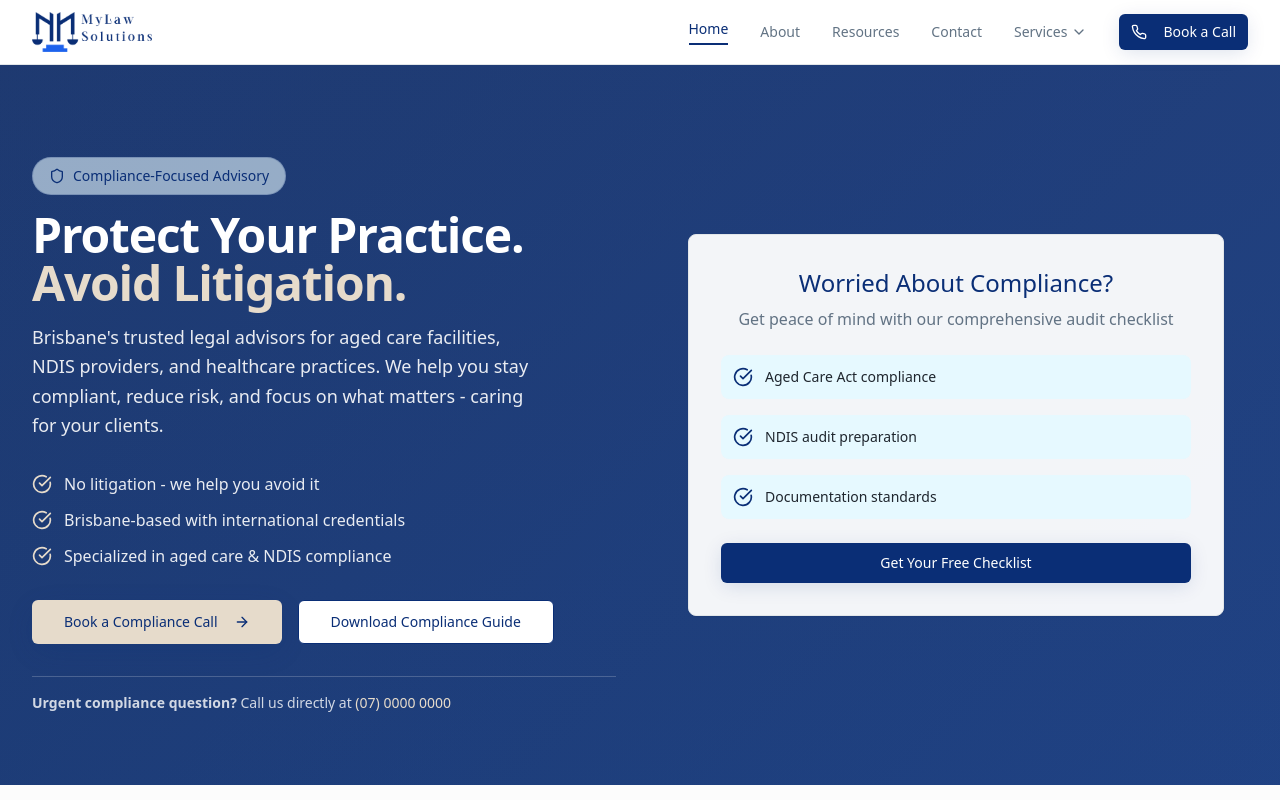
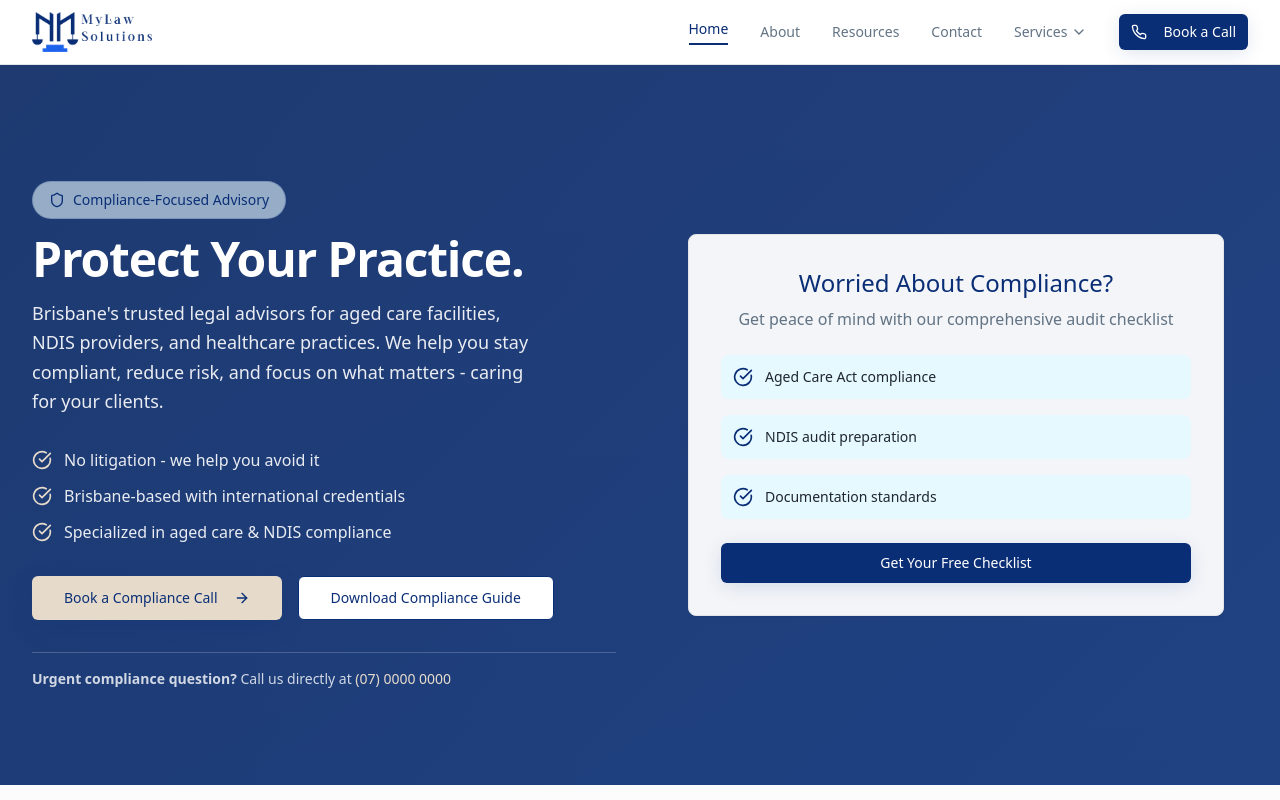
Before and after one commit to aburchart/mylaw-site, a React (Vite) app: page / in a window 1280 px wide. Shown: the top 800 px of the page. Built offline with nearby package versions, Linux system fonts and the light colour scheme; the HTML template or start-up script is replaced by a standard one.

Commit message:
Visual edit in Lovable

```diff
--- a/src/components/ui/hero-section.tsx
+++ b/src/components/ui/hero-section.tsx
@@ -23,7 +23,7 @@ const HeroSection = () => {
 
               <h1 className="heading-xl text-primary-foreground">
                 Protect Your Practice.{" "}
-                <span className="text-secondary-warm">Avoid Litigation.</span>
+                <span className="text-secondary-warm"></span>
               </h1>
 
               <p className="body-lg text-primary-foreground/90 max-w-lg">
```
